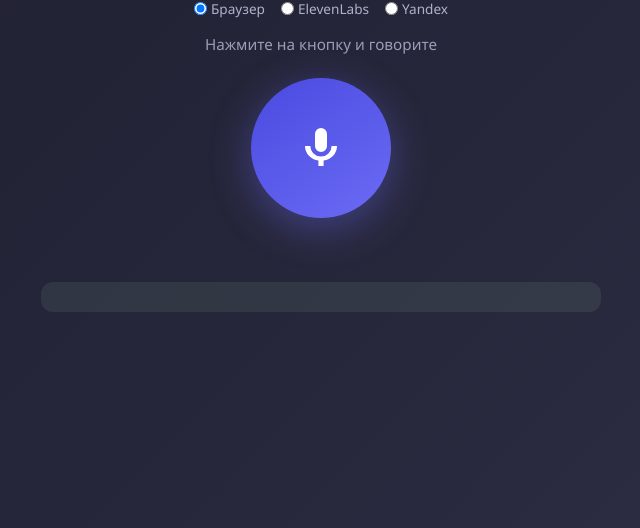
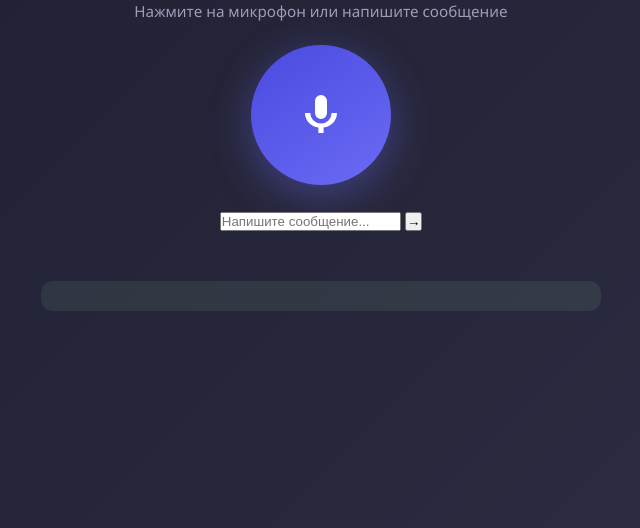
Before and after one commit to Slava253/pomoshik, a plain HTML site: page index.html in a window 1280 px wide. Shown: the part 272-800 px from the top of the page, without its empty margins (319-959 px from the left). Drawn offline with Linux system fonts and the light colour scheme.

Commit message:
Update index.html

```diff
--- a/index.html
+++ b/index.html
@@ -3,26 +3,26 @@
 <head>
     <meta charset="UTF-8">
     <meta name="viewport" content="width=device-width, initial-scale=1.0">
-    <title>Голосовой помощник + Яндекс.Станция</title>
+    <title>Голосовой помощник</title>
     <link rel="stylesheet" href="style.css">
 </head>
 <body>
     <div class="assistant">
         <h1>Голосовой помощник</h1>
 
-        <div class="tts-selector">
-            <label><input type="radio" name="tts" value="browser" checked> Браузер</label>
-            <label><input type="radio" name="tts" value="elevenlabs"> ElevenLabs</label>
-            <label><input type="radio" name="tts" value="yandex"> Yandex</label>
-        </div>
-
-        <div class="status" id="status">Нажмите на кнопку и говорите</div>
+        <div class="status" id="status">Нажмите на микрофон или напишите сообщение</div>
 
         <button class="mic-btn" id="micBtn" aria-label="Говорить">
             <svg viewBox="0 0 24 24" width="48" height="48">
                 <path fill="currentColor" d="M12 14a3 3 0 0 0 3-3V5a3 3 0 1 0-6 0v6a3 3 0 0 0 3 3zm5.3-3a5.3 5.3 0 0 1-10.6 0H4a7.3 7.3 0 0 0 6.7 7.2V21h2.6v-2.8A7.3 7.3 0 0 0 20 11h-2.7z"/>
             </svg>
         </button>
+
+        <!-- Текстовый ввод -->
+        <div class="text-input-row">
+            <input type="text" id="textInput" placeholder="Напишите сообщение..." autocomplete="off" />
+            <button id="sendBtn" aria-label="Отправить">→</button>
+        </div>
 
         <div class="transcript" id="transcript"></div>
         <div class="response" id="response"></div>
```
